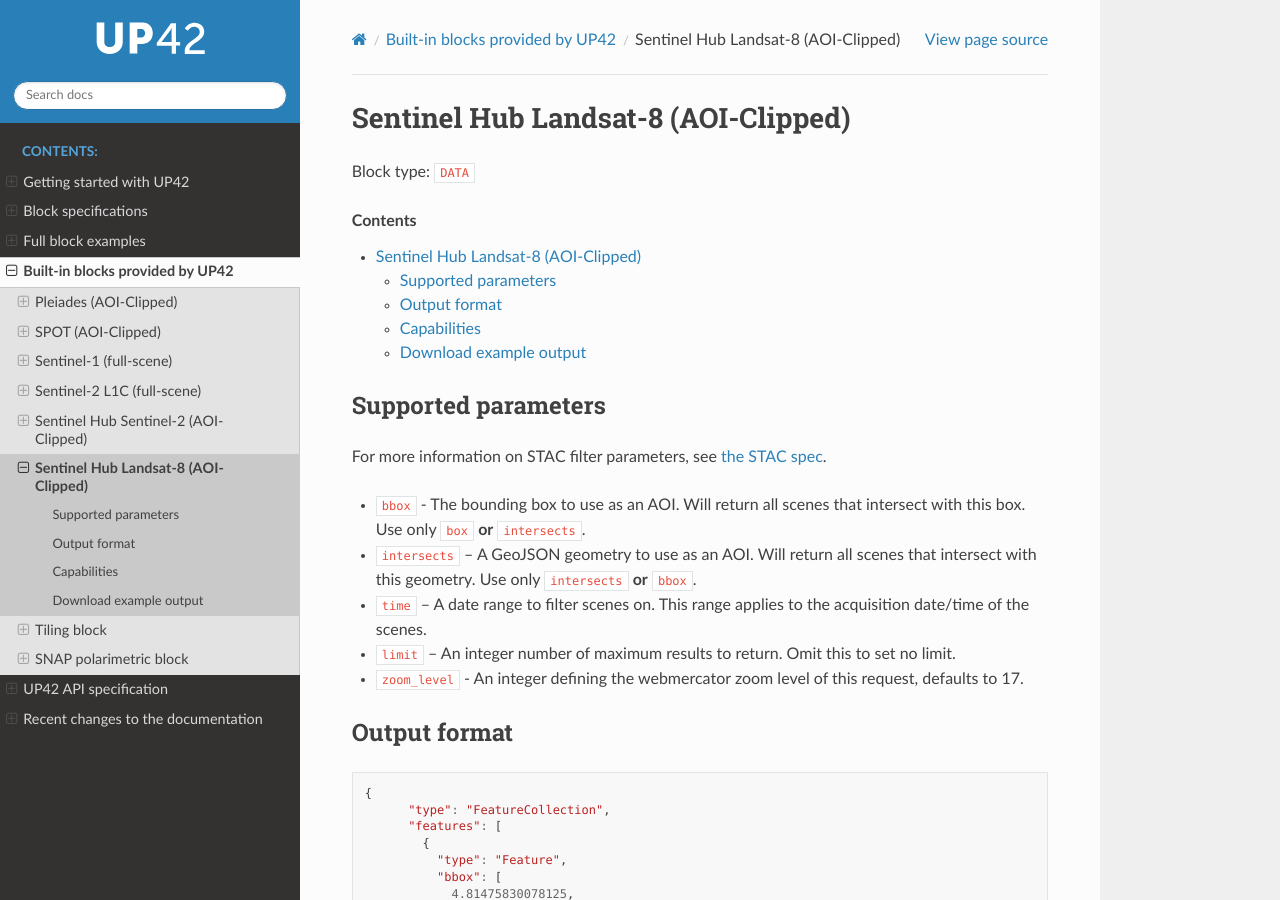
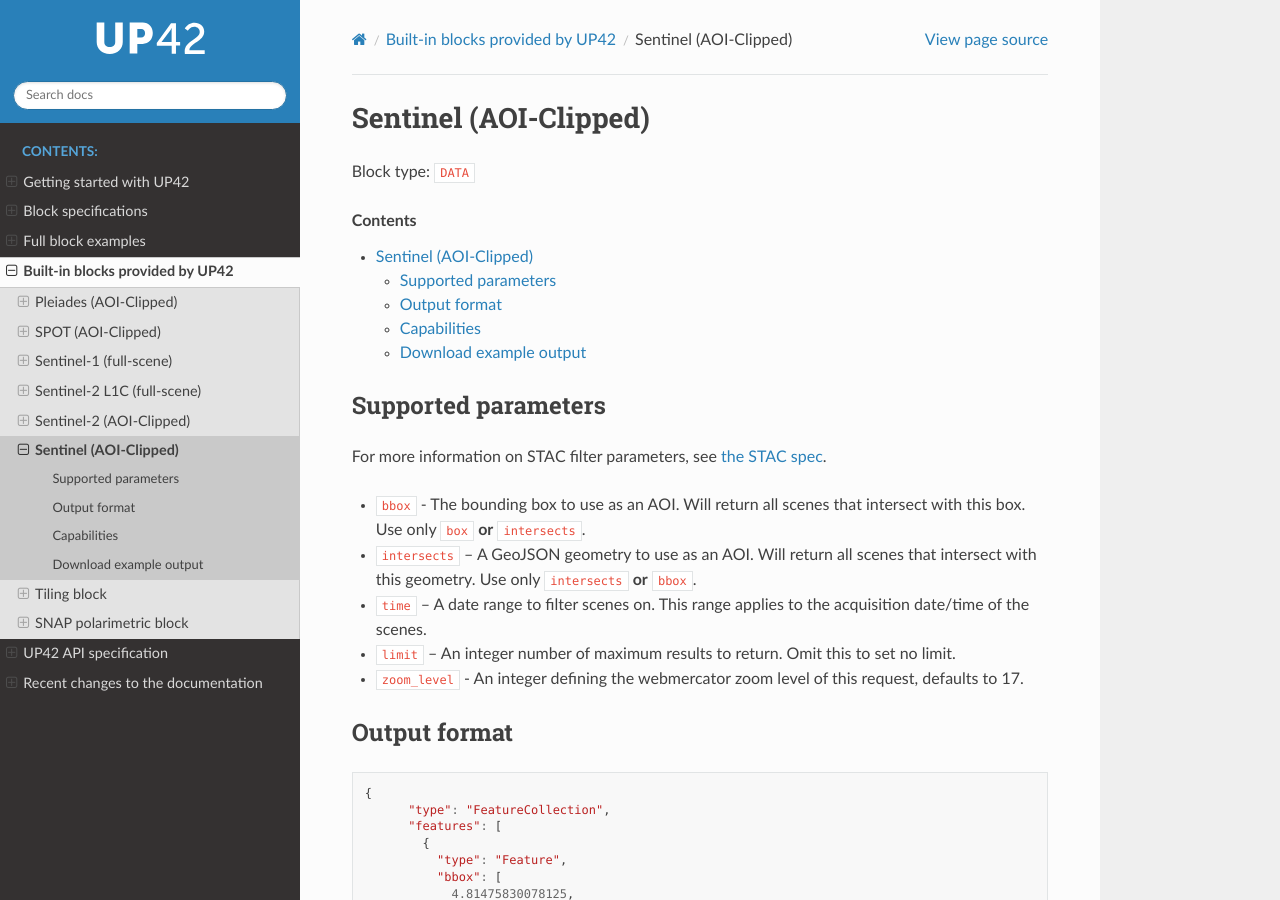
Before and after one commit to up42/docs, a Sphinx documentation site: the page built from source/up42-blocks/sentinelhub-landsat8.rst, in a window 1280 px wide and 900 px high. Built offline with Sphinx 7.4.7 and the Read the Docs theme 2.0.0, drawn with Linux system fonts in a browser that asks for light colours.

Commit message:
Takes sentinel hub out of block name

```diff
--- a/source/up42-blocks/sentinelhub-landsat8.rst
+++ b/source/up42-blocks/sentinelhub-landsat8.rst
@@ -1,7 +1,7 @@
 .. _sentinelhub-landsat8-aoiclipped-block:
 
-Sentinel Hub Landsat-8 (AOI-Clipped)
-====================================
+Sentinel (AOI-Clipped)
+======================
 
 Block type: ``DATA``
 
--- a/source/up42-blocks/sentinelhub-s2.rst
+++ b/source/up42-blocks/sentinelhub-s2.rst
@@ -1,7 +1,7 @@
 .. _sentinelhub-sentinel2-aoiclipped-block:
 
-Sentinel Hub Sentinel-2 (AOI-Clipped)
-=====================================
+Sentinel-2 (AOI-Clipped)
+========================
 
 Block type: ``DATA``
 
```
